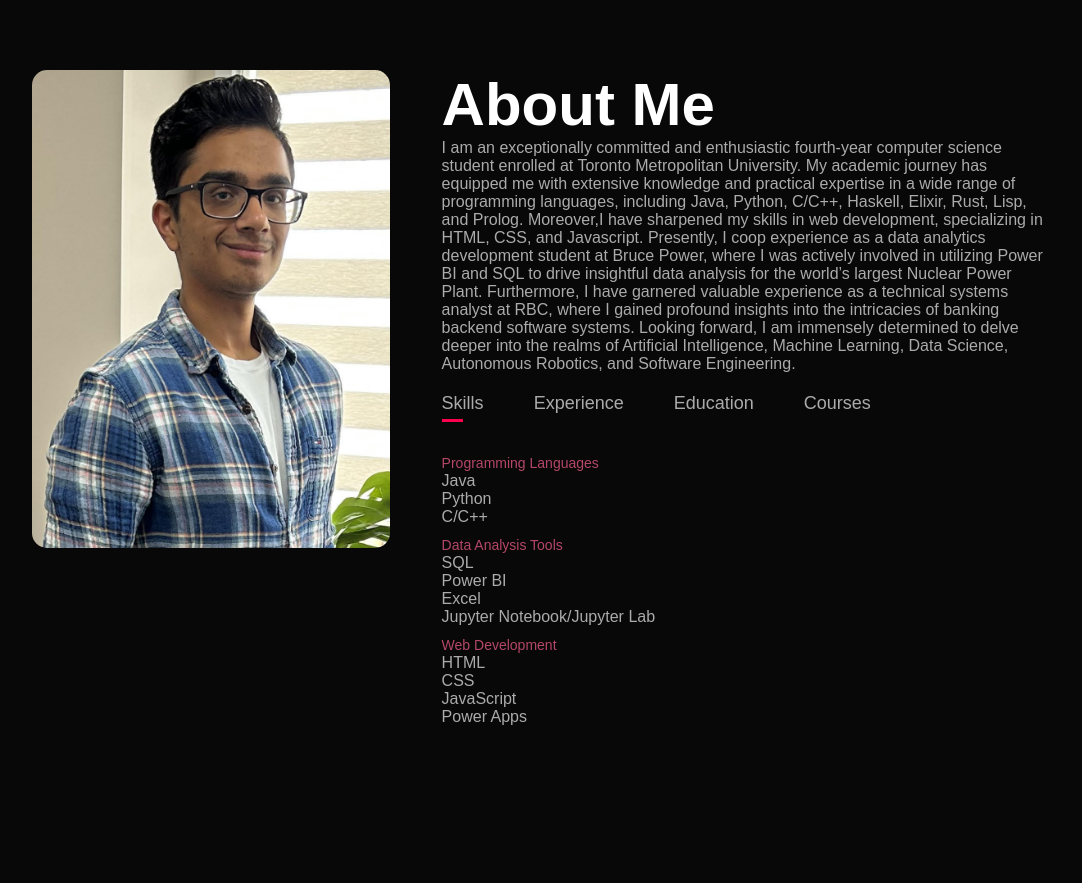
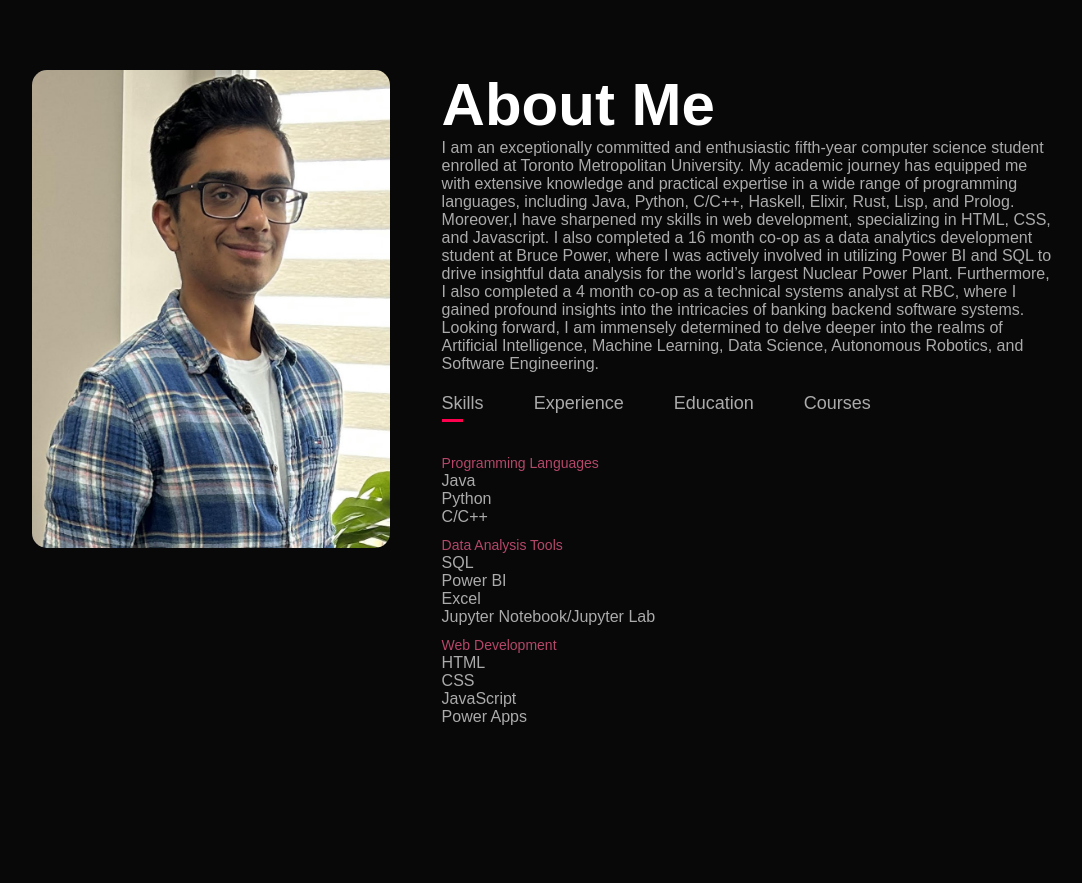
Before and after one commit to Krish887/Portfolio-Website, a plain HTML site: page index.html in a window 1280 px wide. Shown: the part 820-1703 px from the top of the page, without its empty margins (96-1178 px from the left). Drawn offline with Linux system fonts and the light colour scheme.

Commit message:
Update index.html
September Update

```diff
--- a/index.html
+++ b/index.html
@@ -37,17 +37,17 @@
           <div class="about-col-2">
             <h1 class="sub-title">About Me</h1>
             <p>
-              I am an exceptionally committed and enthusiastic fourth-year
+              I am an exceptionally committed and enthusiastic fifth-year
               computer science student enrolled at Toronto Metropolitan
               University. My academic journey has equipped me with extensive
               knowledge and practical expertise in a wide range of programming
               languages, including Java, Python, C/C++, Haskell, Elixir, Rust,
               Lisp, and Prolog. Moreover,I have sharpened my skills in web development, specializing in
-              HTML, CSS, and Javascript. Presently, I coop experience as a data analytics
+              HTML, CSS, and Javascript. I also completed a 16 month co-op as a data analytics
               development student at Bruce Power, where I was actively involved
               in utilizing Power BI and SQL to drive insightful data analysis
-              for the world’s largest Nuclear Power Plant. Furthermore, I have
-              garnered valuable experience as a technical systems analyst at
+              for the world’s largest Nuclear Power Plant. Furthermore, I also completed a 4 month
+              co-op as a technical systems analyst at
               RBC, where I gained profound insights into the intricacies of
               banking backend software systems. Looking forward, I am immensely
               determined to delve deeper into the realms of Artificial
```
